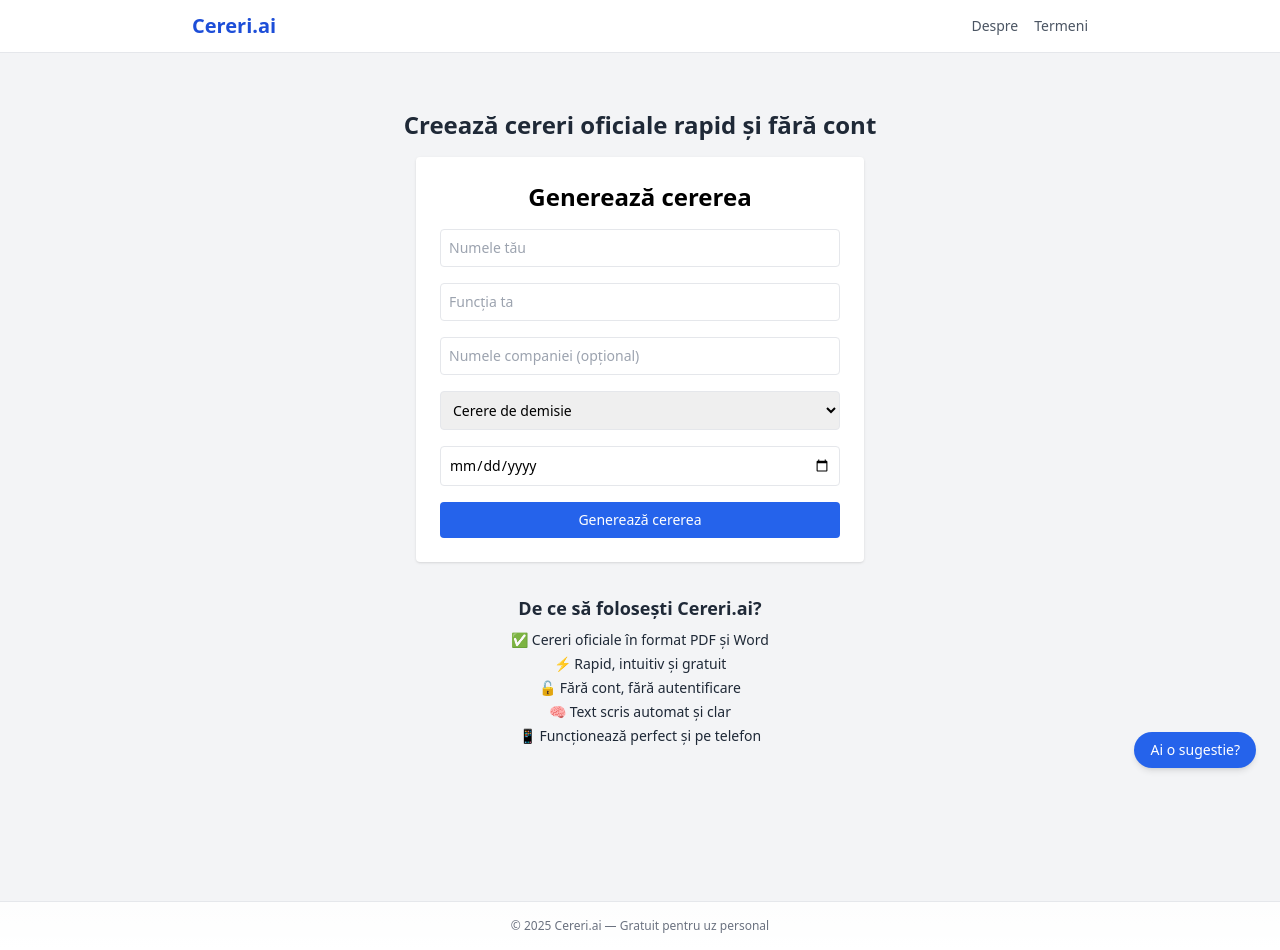
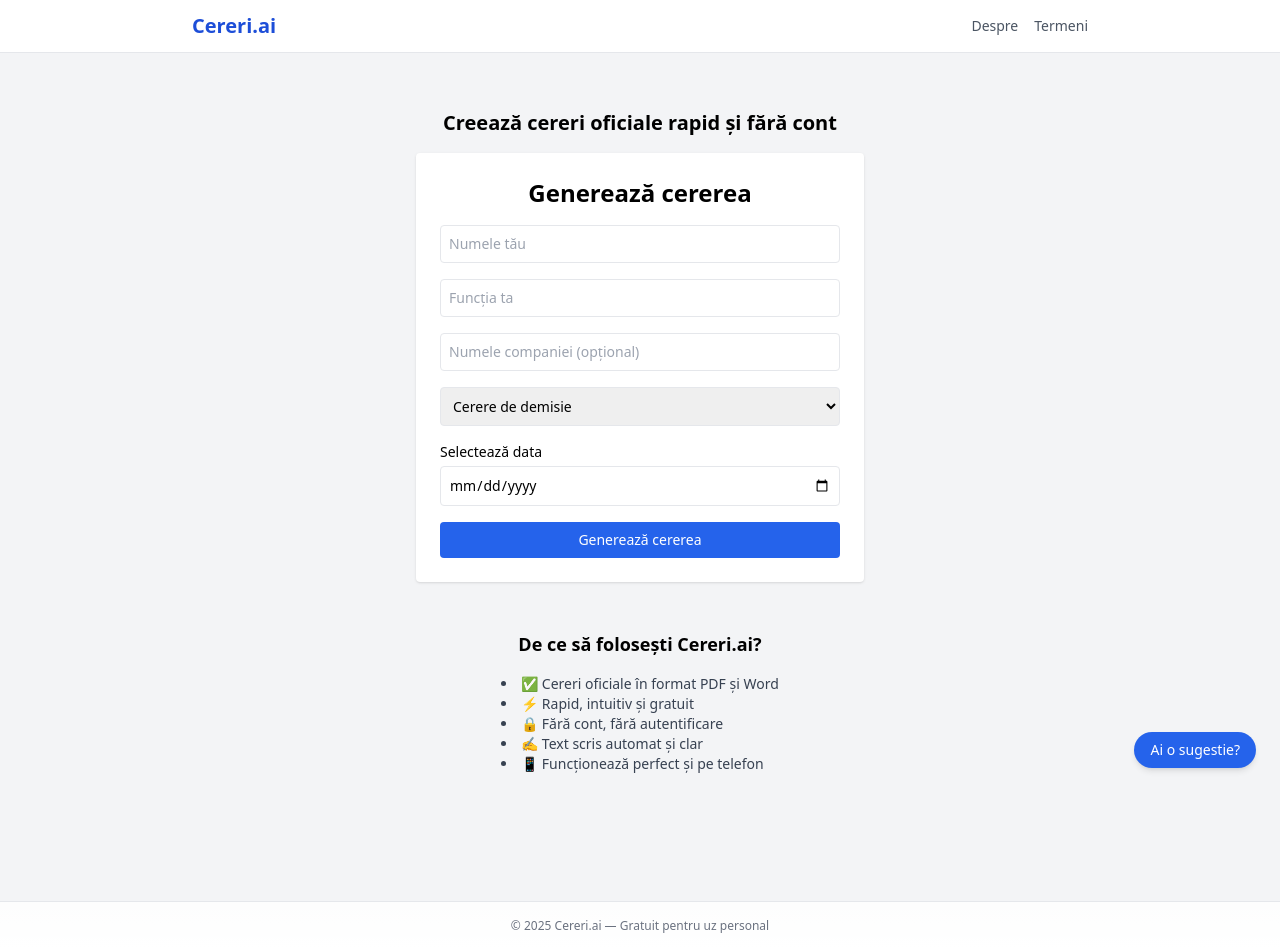
Before and after one commit to draghici95/cereri-ai, a Next.js app: page / in a window 1280 px wide. Built offline with nearby package versions, Linux system fonts and the light colour scheme.

Commit message:
modificare

```diff
--- a/src/pages/index.tsx
+++ b/src/pages/index.tsx
@@ -50,6 +50,7 @@ export default function Home() {
   const descarcaPDF = async () => {
     const doc = await PDFDocument.create();
     doc.registerFontkit(fontkit);
+
     let page = doc.addPage([595.28, 841.89]);
     const { width, height } = page.getSize();
 
@@ -72,6 +73,7 @@ export default function Home() {
     });
 
     y -= lineHeight * 2;
+
     const wrappedLines: string[] = [];
     cerere.split('\n').forEach((paragraph) => {
       const words = paragraph.split(' ');
@@ -106,6 +108,7 @@ export default function Home() {
     });
 
     y -= 40;
+
     page.drawText('Semnătură:', {
       x: startX,
       y,
@@ -113,6 +116,7 @@ export default function Home() {
       font: customFont,
       color: rgb(0, 0, 0),
     });
+
     page.drawLine({
       start: { x: startX + 70, y: y - 2 },
       end: { x: startX + 270, y: y - 2 },
@@ -132,6 +136,7 @@ export default function Home() {
     const pdfBytes = await doc.save();
     const blob = new Blob([pdfBytes], { type: 'application/pdf' });
     const url = URL.createObjectURL(blob);
+
     const a = document.createElement('a');
     a.href = url;
     a.download = `cerere_${tip.replace(/\s+/g, '_')}.pdf`;
@@ -185,61 +190,124 @@ export default function Home() {
   };
 
   return (
-    <div className="min-h-screen flex flex-col items-center bg-gray-100 px-4 pt-8 font-sans">
-      {/* Titlu aplicație sus */}
-      <h2 className="text-2xl font-semibold text-center mb-4 text-gray-800">
+    <div className="min-h-screen flex flex-col items-center bg-gray-100 px-4 pt-8 relative">
+      <h2 className="text-xl font-semibold text-center mb-4">
         Creează cereri oficiale rapid și fără cont
       </h2>
 
-      {/* Formularul */}
       <div className="w-full max-w-md bg-white p-6 rounded shadow space-y-4">
         <h1 className="text-2xl font-bold text-center">Generează cererea</h1>
 
-        <input type="text" placeholder="Numele tău" value={nume} onChange={(e) => setNume(e.target.value)} className="w-full border rounded p-2 text-sm" />
-        <input type="text" placeholder="Funcția ta" value={functie} onChange={(e) => setFunctie(e.target.value)} className="w-full border rounded p-2 text-sm" />
-        <input type="text" placeholder="Numele companiei (opțional)" value={firma} onChange={(e) => setFirma(e.target.value)} className="w-full border rounded p-2 text-sm" />
+        <input
+          type="text"
+          placeholder="Numele tău"
+          value={nume}
+          onChange={(e) => setNume(e.target.value)}
+          className="w-full border rounded p-2 text-sm"
+        />
+        <input
+          type="text"
+          placeholder="Funcția ta"
+          value={functie}
+          onChange={(e) => setFunctie(e.target.value)}
+          className="w-full border rounded p-2 text-sm"
+        />
+        <input
+          type="text"
+          placeholder="Numele companiei (opțional)"
+          value={firma}
+          onChange={(e) => setFirma(e.target.value)}
+          className="w-full border rounded p-2 text-sm"
+        />
 
-        <select value={tip} onChange={(e) => setTip(e.target.value)} className="w-full border rounded p-2 text-sm">
-          {tipuriCereri.map((opt) => <option key={opt}>{opt}</option>)}
+        <select
+          value={tip}
+          onChange={(e) => setTip(e.target.value)}
+          className="w-full border rounded p-2 text-sm"
+        >
+          {tipuriCereri.map((opt) => (
+            <option key={opt}>{opt}</option>
+          ))}
         </select>
 
         {esteConcediu ? (
           <div className="flex flex-col sm:flex-row gap-2">
-            <input type="date" value={dataStart} onChange={(e) => setDataStart(e.target.value)} className="w-full border rounded p-2 text-sm" />
-            <input type="date" value={dataEnd} onChange={(e) => setDataEnd(e.target.value)} className="w-full border rounded p-2 text-sm" />
+            <div className="flex flex-col w-full">
+              <label className="text-sm mb-1">Data început</label>
+              <input
+                type="date"
+                value={dataStart}
+                onChange={(e) => setDataStart(e.target.value)}
+                className="w-full border rounded p-2 text-sm"
+              />
+            </div>
+            <div className="flex flex-col w-full">
+              <label className="text-sm mb-1">Data final</label>
+              <input
+                type="date"
+                value={dataEnd}
+                onChange={(e) => setDataEnd(e.target.value)}
+                className="w-full border rounded p-2 text-sm"
+              />
+            </div>
           </div>
         ) : (
-          <input type="date" value={dataSingle} onChange={(e) => setDataSingle(e.target.value)} className="w-full border rounded p-2 text-sm" />
+          <div className="flex flex-col">
+            <label className="text-sm mb-1">Selectează data</label>
+            <input
+              type="date"
+              value={dataSingle}
+              onChange={(e) => setDataSingle(e.target.value)}
+              className="w-full border rounded p-2 text-sm"
+            />
+          </div>
         )}
 
-        <button onClick={genereazaCererea} disabled={loading} className="w-full bg-blue-600 text-white py-2 rounded hover:bg-blue-700 text-sm">
+        <button
+          onClick={genereazaCererea}
+          disabled={loading}
+          className="w-full bg-blue-600 text-white py-2 rounded hover:bg-blue-700 text-sm"
+        >
           {loading ? 'Se generează...' : 'Generează cererea'}
         </button>
 
         {cerere && (
           <>
-            <textarea className="w-full border rounded p-2 h-48 text-sm" value={cerere} readOnly />
-            <button onClick={() => navigator.clipboard.writeText(cerere)} className="w-full bg-green-600 text-white py-2 rounded hover:bg-green-700 text-sm">
+            <textarea
+              className="w-full border rounded p-2 h-48 text-sm"
+              value={cerere}
+              readOnly
+            />
+            <button
+              onClick={() => navigator.clipboard.writeText(cerere)}
+              className="w-full bg-green-600 text-white py-2 rounded hover:bg-green-700 text-sm"
+            >
               Copiază textul
             </button>
-            <button onClick={descarcaPDF} className="w-full bg-purple-600 text-white py-2 rounded hover:bg-purple-700 text-sm">
+            <button
+              onClick={descarcaPDF}
+              className="w-full bg-purple-600 text-white py-2 rounded hover:bg-purple-700 text-sm"
+            >
               Descarcă PDF
             </button>
-            <button onClick={descarcaWord} className="w-full bg-yellow-600 text-white py-2 rounded hover:bg-yellow-700 text-sm">
+            <button
+              onClick={descarcaWord}
+              className="w-full bg-yellow-600 text-white py-2 rounded hover:bg-yellow-700 text-sm"
+            >
               Descarcă Word
             </button>
           </>
         )}
       </div>
 
-      {/* Beneficii listă simplă */}
-      <div className="mt-8 max-w-lg text-sm text-gray-800 space-y-2 text-center">
-        <h3 className="text-lg font-semibold">De ce să folosești Cereri.ai?</h3>
-        <ul className="list-none mt-2 space-y-1">
+      {/* Secțiune Beneficii */}
+      <div className="mt-12 max-w-md mx-auto text-center text-gray-700 text-sm space-y-4">
+        <h2 className="text-lg font-semibold text-black">De ce să folosești Cereri.ai?</h2>
+        <ul className="list-disc list-inside text-left text-sm">
           <li>✅ Cereri oficiale în format PDF și Word</li>
           <li>⚡ Rapid, intuitiv și gratuit</li>
-          <li>🔓 Fără cont, fără autentificare</li>
-          <li>🧠 Text scris automat și clar</li>
+          <li>🔒 Fără cont, fără autentificare</li>
+          <li>✍️ Text scris automat și clar</li>
           <li>📱 Funcționează perfect și pe telefon</li>
         </ul>
       </div>
```
